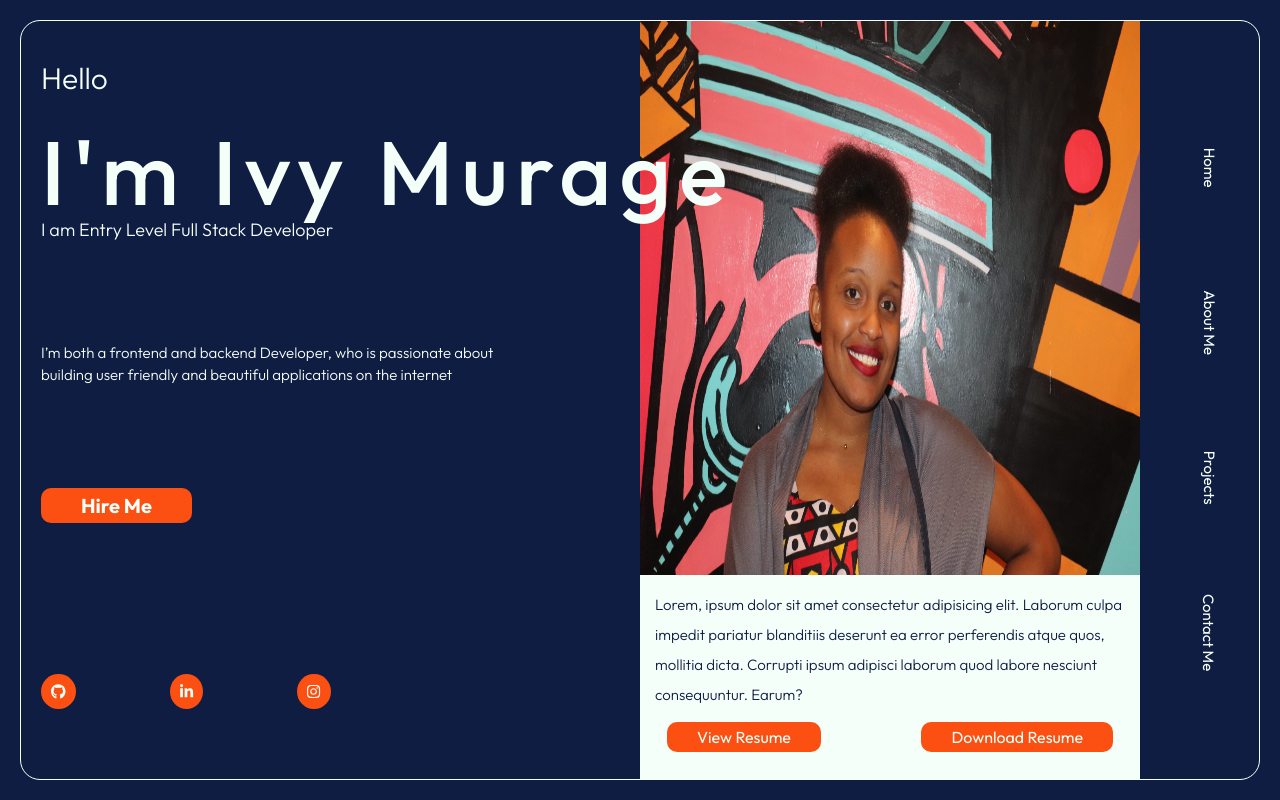
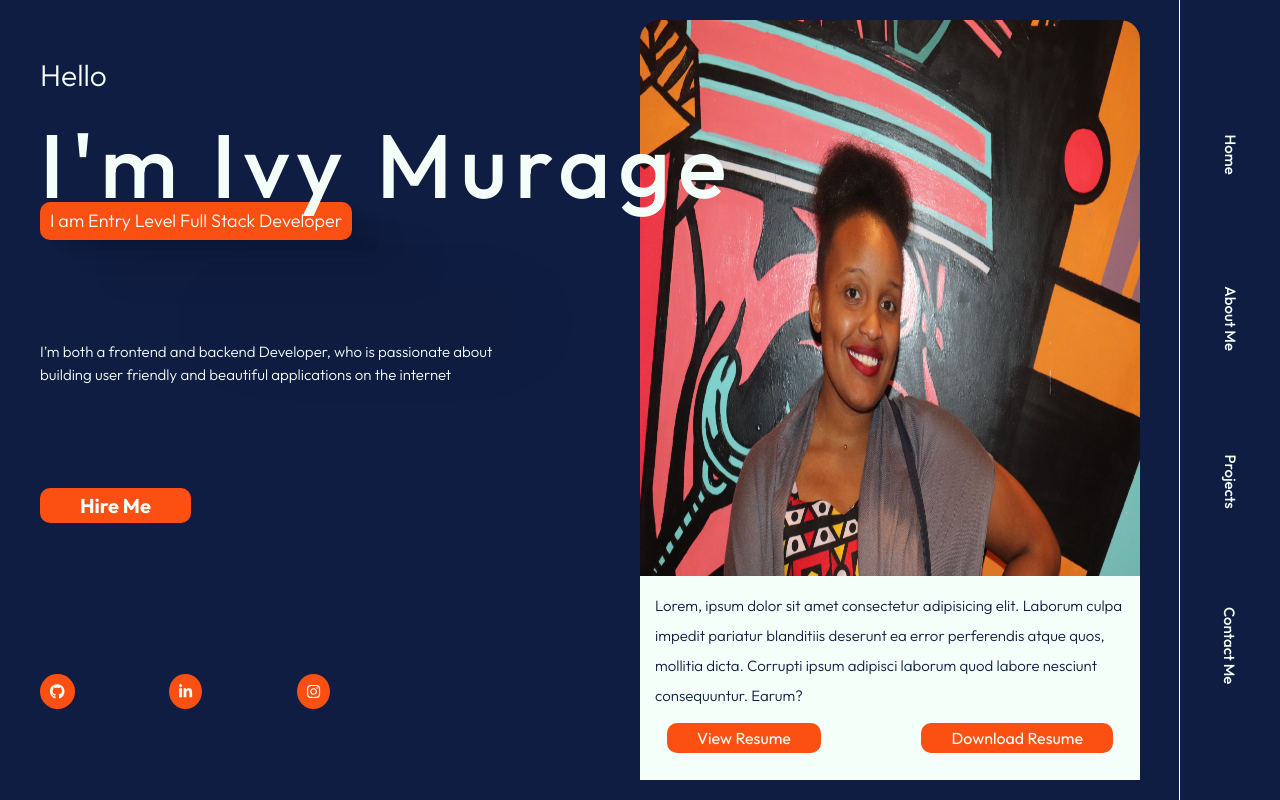
Before and after one commit to Murage-Ivy/my-portfolio, a React (Create React App) app: page / in a window 1280 px wide. Shown: the top 800 px of the page. Built offline with nearby package versions, Linux system fonts and the light colour scheme.

Commit message:
Modify some styles in the header section

```diff
--- a/src/App.jsx
+++ b/src/App.jsx
@@ -1,10 +1,15 @@
 import "./App.css";
+import About from "./components/about/About";
 import Header from "./components/header/Header";
+import Project from "./components/projects/Project";
 
 function App() {
   return (
     <div className="App">
       <Header />
+      <About />
+      <Project />
+
     </div>
   );
 }
--- a/src/components/about/About.css
+++ b/src/components/about/About.css
@@ -0,0 +1,4 @@
+#about {
+  height: 100vh;
+  border:1px solid red;
+}
--- a/src/components/about/About.jsx
+++ b/src/components/about/About.jsx
@@ -1,9 +1,7 @@
-import React from 'react'
-
+import React from "react";
+import "./About.css";
 function About() {
-  return (
-    <div>About</div>
-  )
+  return <div id="about">About</div>;
 }
 
-export default About
+export default About;
--- a/src/components/header/Header.css
+++ b/src/components/header/Header.css
@@ -8,7 +8,7 @@ header {
   grid-template-columns: 50% 40% 10%;
   background-color: var(--primary-color);
   color: var(--secondary-color);
-  border: 1px solid var(--secondary-color);
+  /* border: 1px solid var(--secondary-color); */
   border-radius: 20px;
   align-items: center;
   width: 100%;
--- a/src/components/image_section/ImageSection.css
+++ b/src/components/image_section/ImageSection.css
@@ -10,6 +10,7 @@
   display: block;
   max-width: 100%;
   height: inherit;
+  border-radius: 20px 20px 0px 0px;
 }
 
 .brief-intro {
--- a/src/components/info_section/InfoSection.css
+++ b/src/components/info_section/InfoSection.css
@@ -2,15 +2,13 @@
   padding: 20px;
   height: 100%;
   display: grid;
-  /* display: flex;
-  flex-direction: column;
-  justify-content: space-between; */
 }
 .top-level {
   height: 200px;
   display: flex;
   flex-direction: column;
   justify-content: space-between;
+  line-height: 1;
 }
 
 .top-level > h1 {
@@ -34,6 +32,18 @@
 .top-level > h4 {
   font-size: 18px;
   font-weight: 300;
+
+  padding: 10px;
+  background-color: var(--tertiary-color);
+  border-radius: 10px;
+  box-shadow: 5px 2.8px 2.2px rgba(0, 0, 0, 0.02),
+    11.9px 6.7px 5.3px rgba(0, 0, 0, 0.028),
+    22.4px 12.6px 10px rgba(0, 0, 0, 0.035),
+    40px 22.6px 17.9px rgba(0, 0, 0, 0.042),
+    74.8px 42.2px 33.4px rgba(0, 0, 0, 0.05),
+    179px 101px 80px rgba(0, 0, 0, 0.07);
+  width: fit-content;
+  margin-top: 20px;
 }
 
 .info-section > p {
@@ -41,6 +51,7 @@
   font-weight: 400;
   line-height: 1.5;
   font-weight: 300;
+  height: fit-content;
 }
 .call-action {
   width: fit-content;
--- a/src/components/nav/Nav.css
+++ b/src/components/nav/Nav.css
@@ -7,6 +7,15 @@
   display: flex;
   align-items: flex-end;
   flex-direction: column;
+  position: fixed;
+  top:0px;
+
+  right: 0;
+  background-color: var(--primary-color);
+  /* border-radius: 0 20px 20px 0; */
+  border-left:1px solid var(--secondary-color);
+
+
 }
 .nav > ul {
   height: 100%;
@@ -20,8 +29,14 @@
 .nav > ul > li > a {
   text-decoration: none;
   color: var(--secondary-color);
+  font-weight: 500;
 }
 
-.nav ul > li > a:hover{
-    color: var(--tertiary-color);
+.nav ul > li > a:hover {
+  color: var(--tertiary-color);
 }
+.nav ul > li > a:active {
+  background-color: var(--tertiary-color);
+  color: var(--secondary-color);
+  padding: 10px;
+}
--- a/src/components/nav/Nav.jsx
+++ b/src/components/nav/Nav.jsx
@@ -1,15 +1,24 @@
-import React from "react";
+import React, { useState } from "react";
 import "./Nav.css";
 
 function Nav() {
+  const [active, setActive] = useState(false);
+
+  function handleClick() {
+    setActive((prev) => !prev);
+  }
   return (
     <div className="nav">
       <ul>
-        <li>
-          <a href="#home">Home</a>
+        <li onClick={handleClick}>
+          <a href="#home" id={active ? "active" : null}>
+            Home
+          </a>
         </li>
         <li>
-          <a href="#about">About Me</a>
+          <a href="#about" onClick={handleClick} id={active ? "active" : null}>
+            About Me
+          </a>
         </li>
         <li>
           <a href="#projects">Projects</a>
--- a/src/components/projects/Project.css
+++ b/src/components/projects/Project.css
@@ -0,0 +1,3 @@
+#projects {
+  height: 100vh;
+}
--- a/src/components/projects/Project.jsx
+++ b/src/components/projects/Project.jsx
@@ -1,9 +1,7 @@
-import React from 'react'
-
+import React from "react";
+import "./Project.css";
 function Project() {
-  return (
-    <div>Project</div>
-  )
+  return <div id="projects">Project</div>;
 }
 
-export default Project
+export default Project;
```
